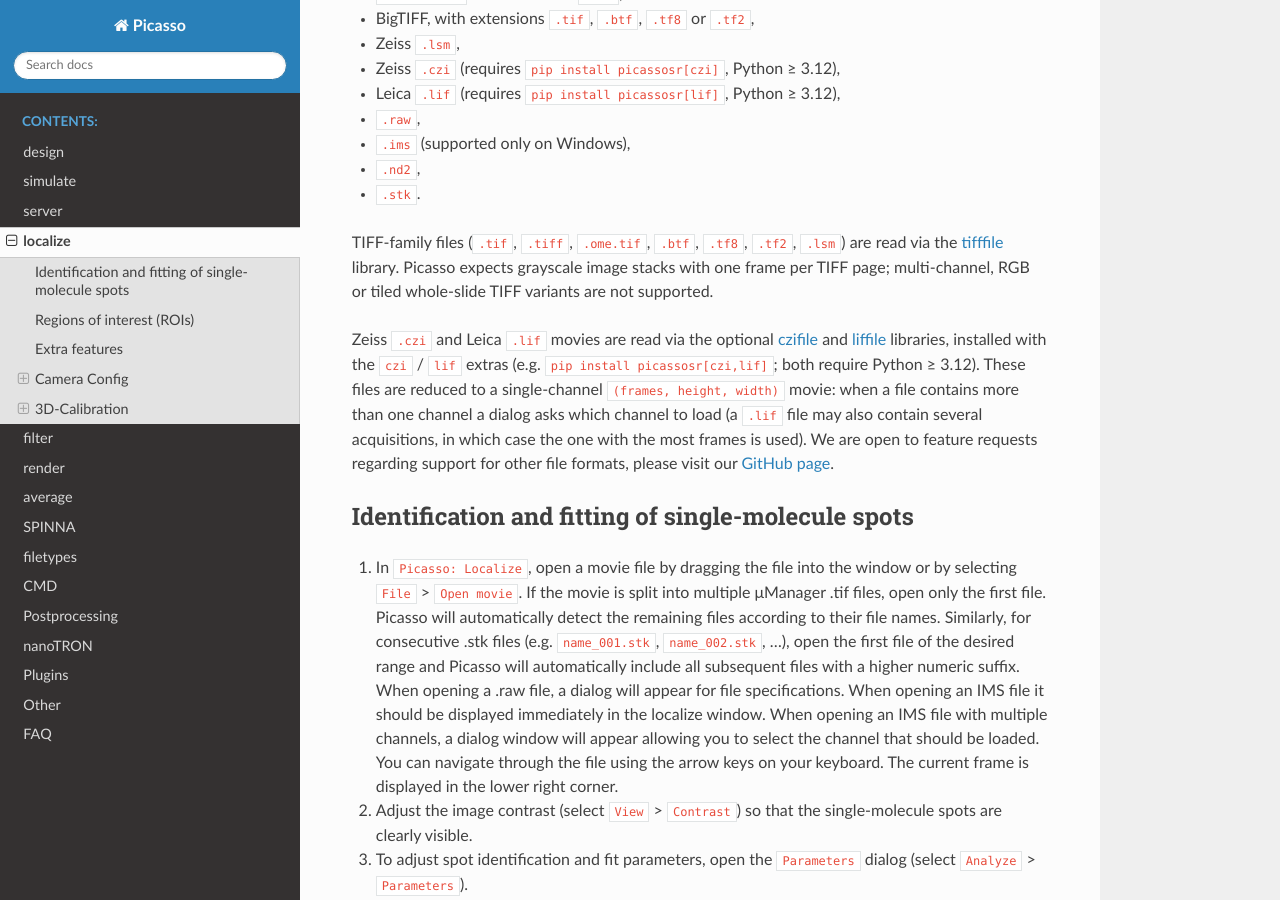
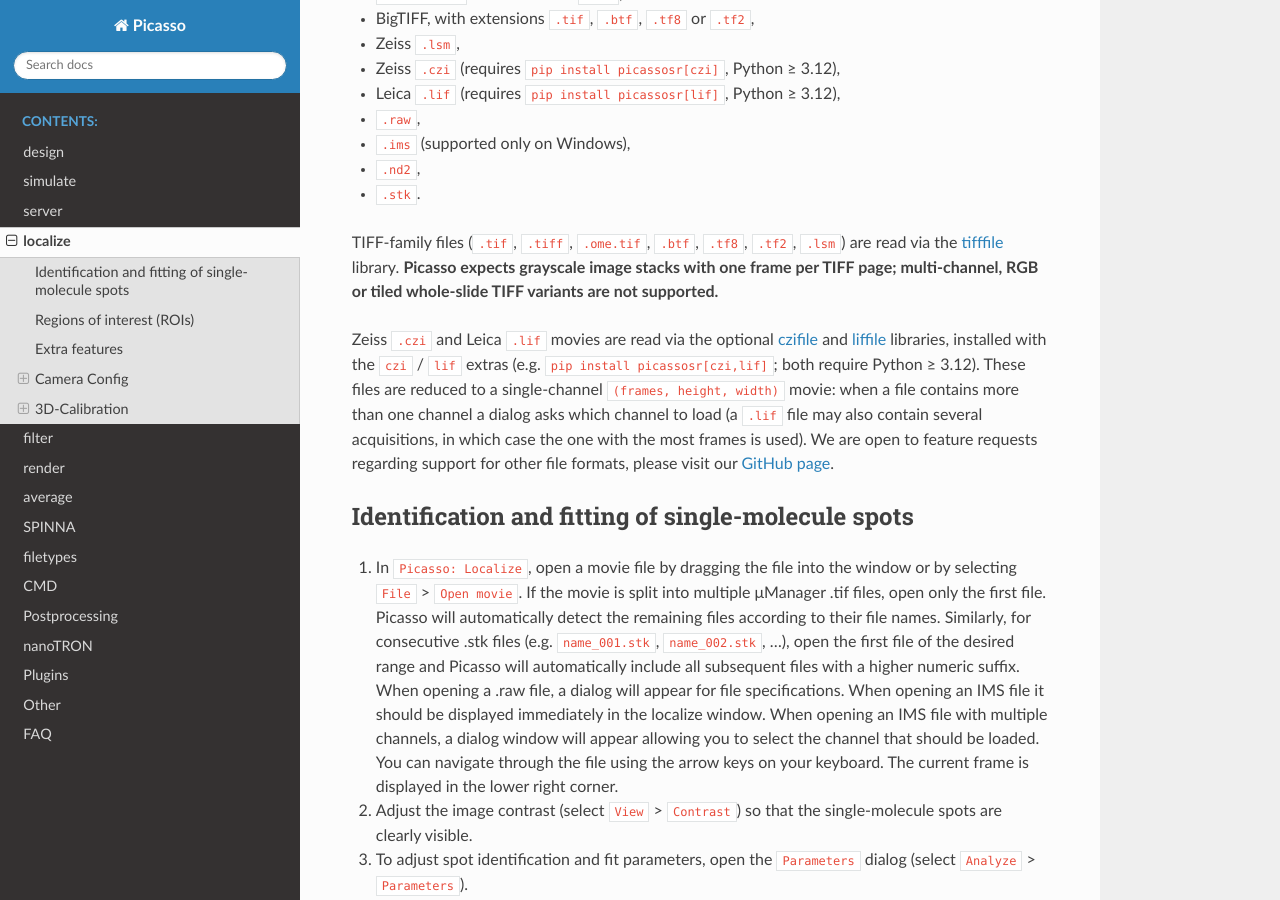
Before and after one commit to jungmannlab/picasso, a Sphinx documentation site: the page built from docs/localize.rst, in a window 1280 px wide and 900 px high, scrolled down 892 px. Built offline with Sphinx 7.4.7 and the Read the Docs theme 3.1.0, drawn with Linux system fonts in a browser that asks for light colours.

Commit message:
highlight in docs

```diff
--- a/docs/localize.rst
+++ b/docs/localize.rst
@@ -24,7 +24,7 @@
 - ``.nd2``,
 - ``.stk``.
 
-TIFF-family files (``.tif``, ``.tiff``, ``.ome.tif``, ``.btf``, ``.tf8``, ``.tf2``, ``.lsm``) are read via the `tifffile <https://github.com/cgohlke/tifffile>`_ library. Picasso expects grayscale image stacks with one frame per TIFF page; multi-channel, RGB or tiled whole-slide TIFF variants are not supported.
+TIFF-family files (``.tif``, ``.tiff``, ``.ome.tif``, ``.btf``, ``.tf8``, ``.tf2``, ``.lsm``) are read via the `tifffile <https://github.com/cgohlke/tifffile>`_ library. **Picasso expects grayscale image stacks with one frame per TIFF page; multi-channel, RGB or tiled whole-slide TIFF variants are not supported.**
 
 Zeiss ``.czi`` and Leica ``.lif`` movies are read via the optional `czifile <https://github.com/cgohlke/czifile>`_ and `liffile <https://github.com/cgohlke/liffile>`_ libraries, installed with the ``czi`` / ``lif`` extras (e.g. ``pip install picassosr[czi,lif]``; both require Python ≥ 3.12). These files are reduced to a single-channel ``(frames, height, width)`` movie: when a file contains more than one channel a dialog asks which channel to load (a ``.lif`` file may also contain several acquisitions, in which case the one with the most frames is used). We are open to feature requests regarding support for other file formats, please visit our `GitHub page <https://github.com/jungmannlab/picasso>`_.
 
```
